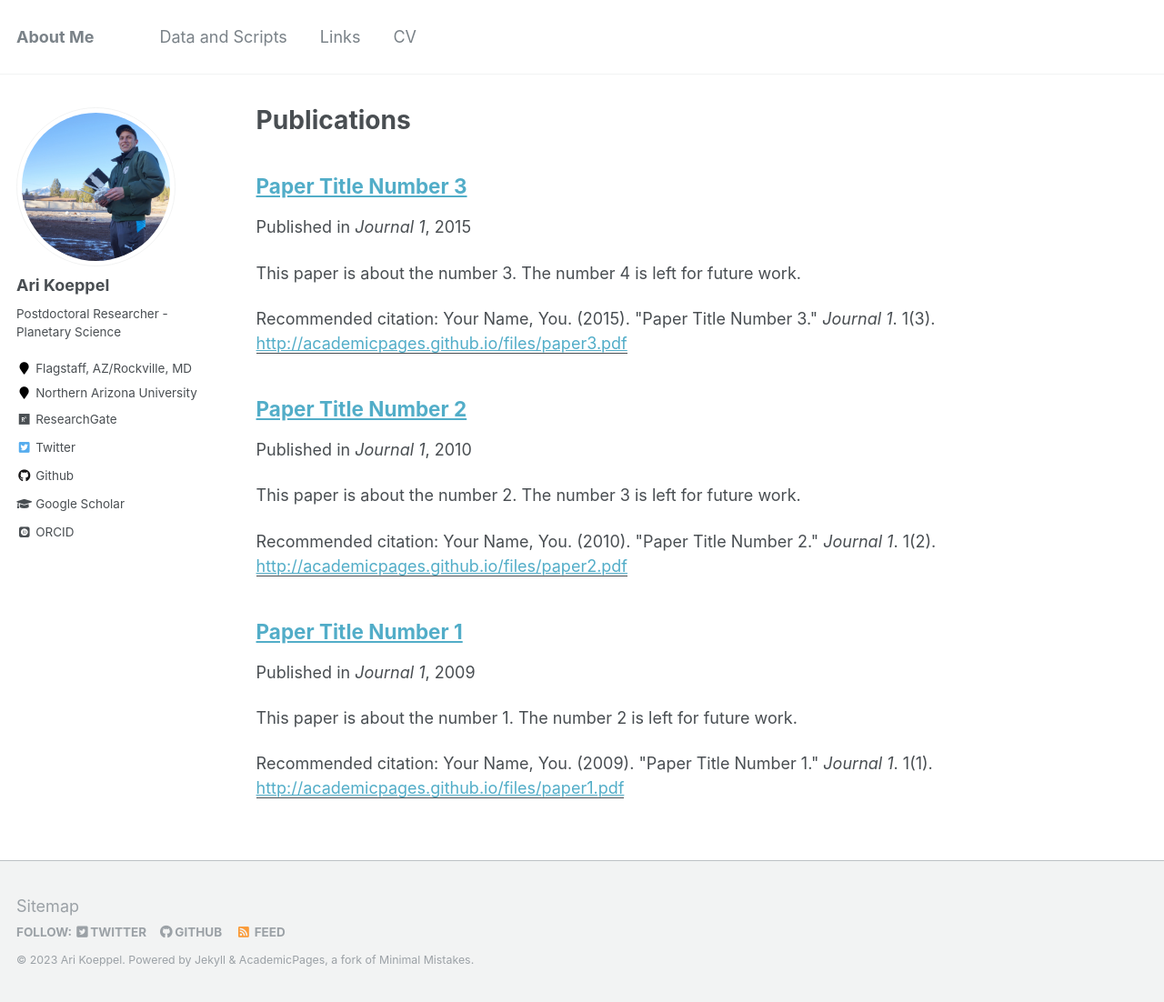
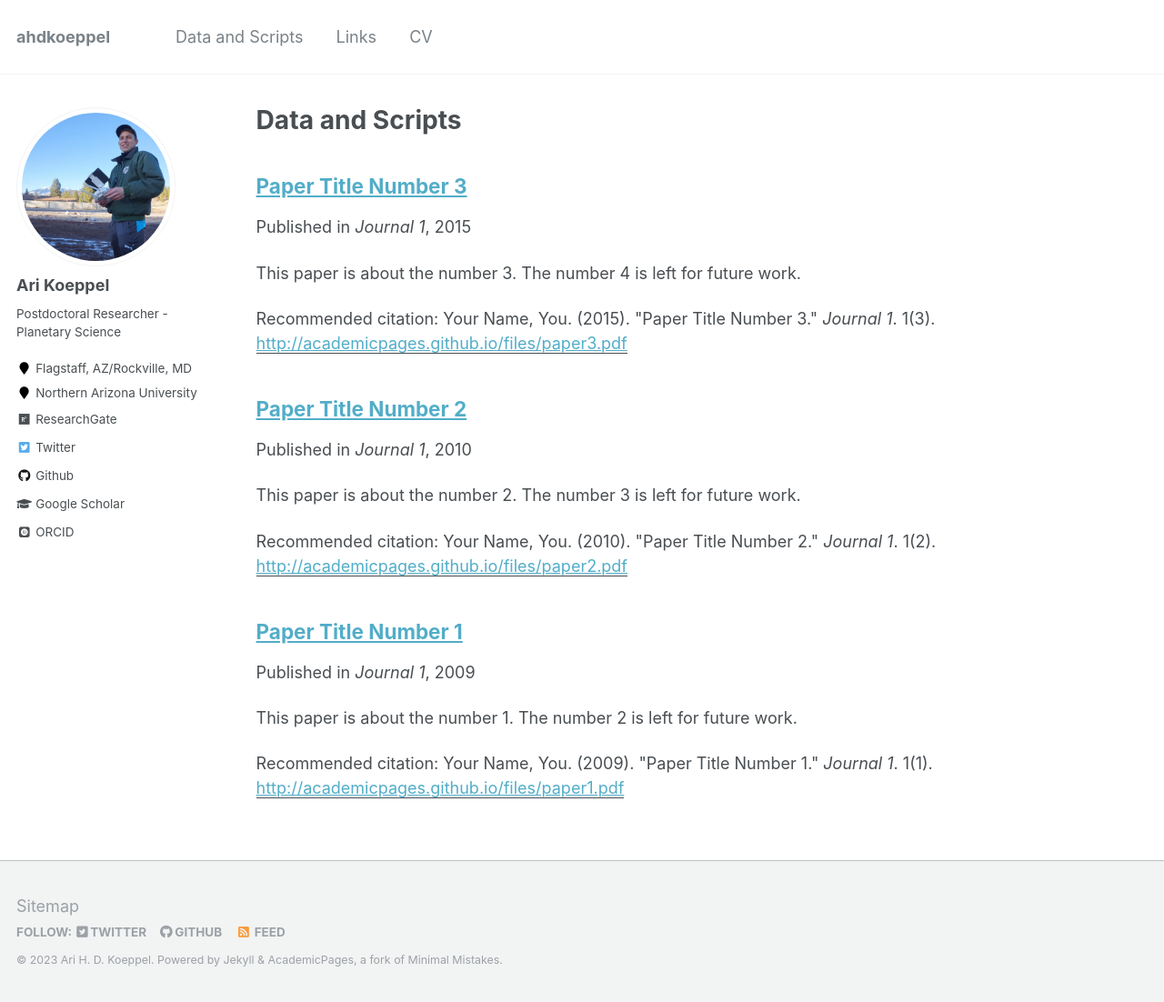
Before and after one commit to ahdkoeppel/ahdkoeppel.github.io, a Jekyll site: the page built from _pages/shareables.md, in a window 1280 px wide and 1102 px high. Shown: the whole window at 91% size. Built offline with Jekyll 4.4.1, drawn with Linux system fonts in a browser that asks for light colours; some web fonts are replaced.

Commit message:
Small changes including to ahdkoeppel

```diff
--- a/_config.yml
+++ b/_config.yml
@@ -7,13 +7,13 @@
 
 # Site Settings
 locale                   : "en-US"
-title                    : "About Me"
+title                    : "ahdkoeppel"
 title_separator          : "-"
-name                     : &name "Ari Koeppel"
+name                     : &name "Ari H. D. Koeppel"
 description              : &description "Planetary Surface-Atmosphere Interactions Scientist"
-url                      : "https://ahkoeppel.github.io"# the base hostname & protocol for your site e.g. "https://mmistakes.github.io"
+url                      : "https://ahdkoeppel.github.io"# the base hostname & protocol for your site e.g. "https://mmistakes.github.io"
 baseurl                  : "" # the subpath of your site, e.g. "/blog"
-repository               : "ahkoeppel.github.io"
+repository               : "ahdkoeppel.github.io"
 teaser                   :  # filename of teaser fallback teaser image placed in /images/, .e.g. "500x300.png"
 breadcrumbs              : false # true, false (default)
 words_per_minute         : 160
--- a/_pages/links.html
+++ b/_pages/links.html
@@ -1,7 +1,7 @@
 ---
 layout: archive
-title: "Talks and presentations"
-permalink: /talks/
+title: "Links"
+permalink: /links/
 author_profile: true
 ---
 
--- a/_pages/shareables.md
+++ b/_pages/shareables.md
@@ -1,7 +1,7 @@
 ---
 layout: archive
-title: "Publications"
-permalink: /publications/
+title: "Data and Scripts"
+permalink: /shareables/
 author_profile: true
 ---
 
```
Also changed, not shown: _pages/about.md (+1 -1 lines), _pages/cv.md (+5 -5 lines).
